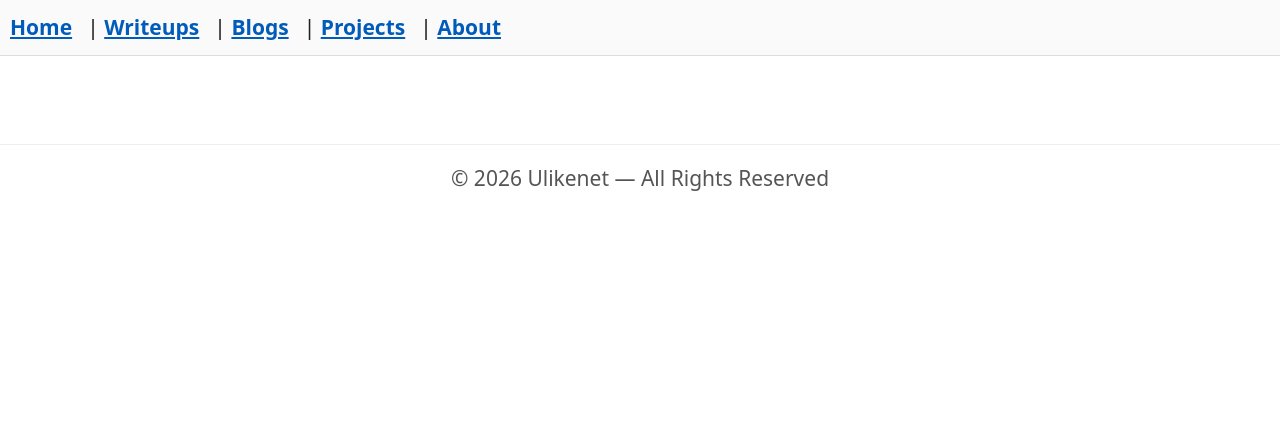
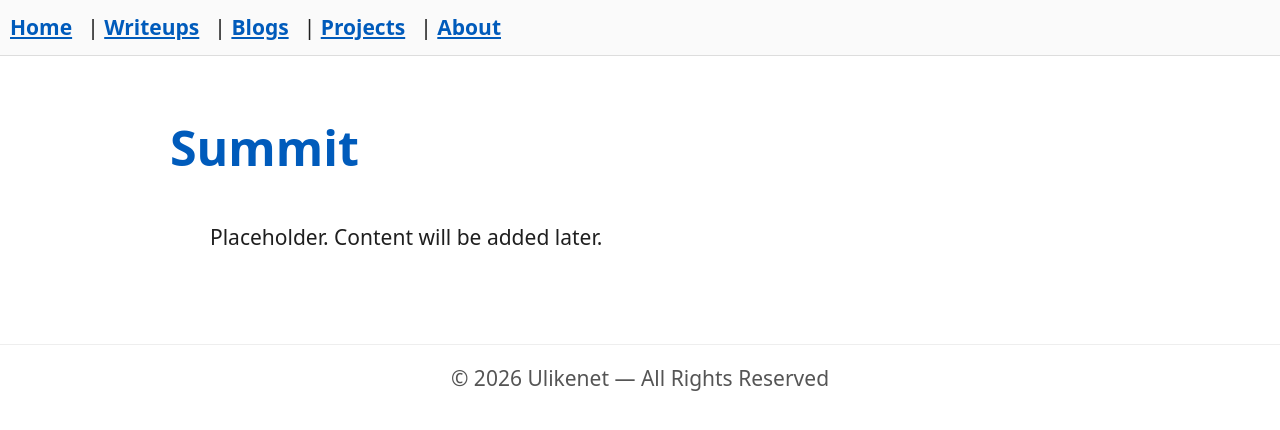
Before and after one commit to Ulikenet/ulikenet.github.io, a Jekyll site: the page built from writeups/summit.md, in a window 1280 px wide. Shown: the top 430 px of the page. Built offline with Jekyll 4.4.1, drawn with Linux system fonts in a browser that asks for light colours.

Commit message:
Update summit.md

```diff
--- a/writeups/summit.md
+++ b/writeups/summit.md
@@ -2,3 +2,7 @@
 title: Summit
 layout: default
 ---
+
+# Summit
+
+> Placeholder. Content will be added later.
```
